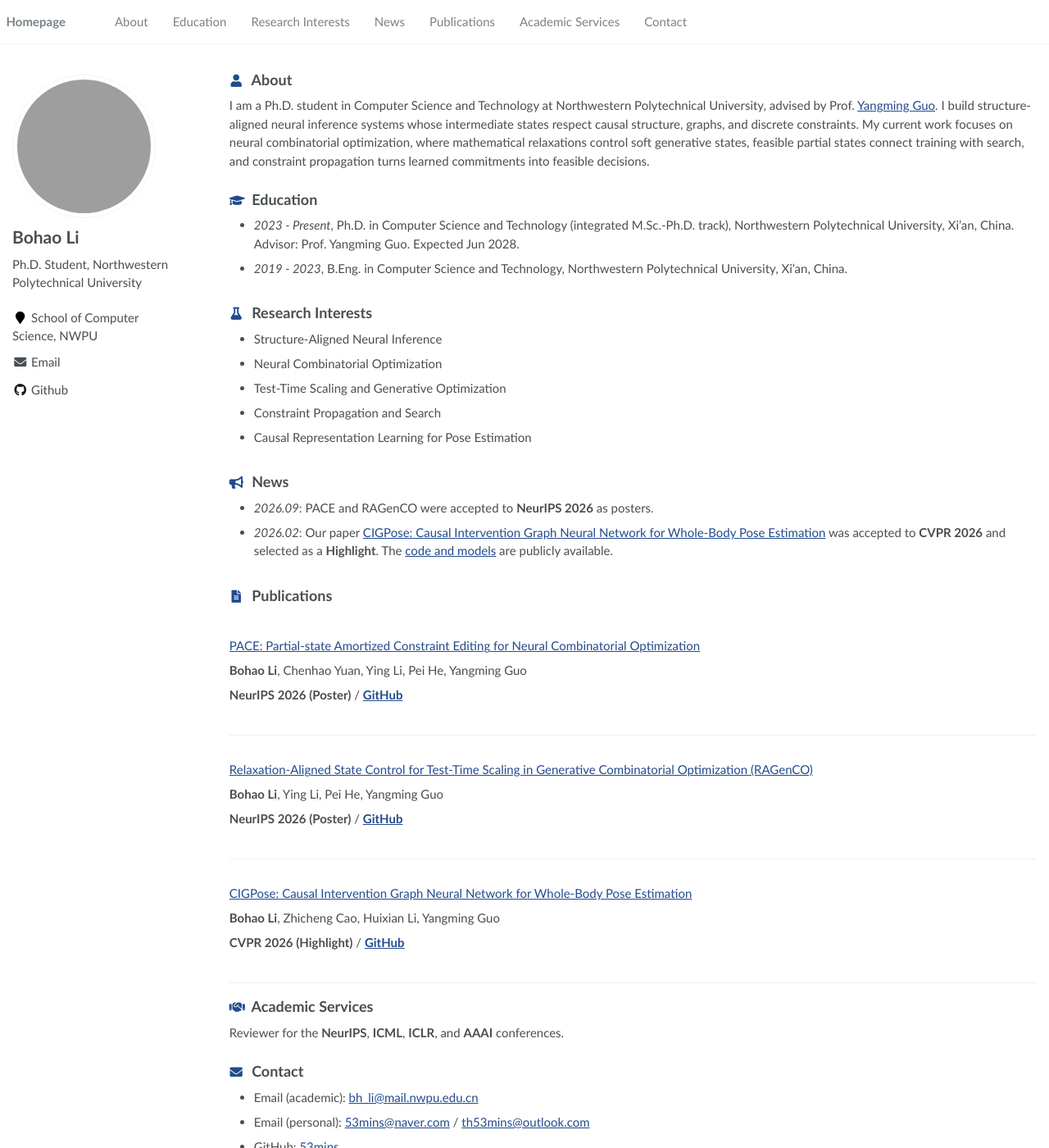
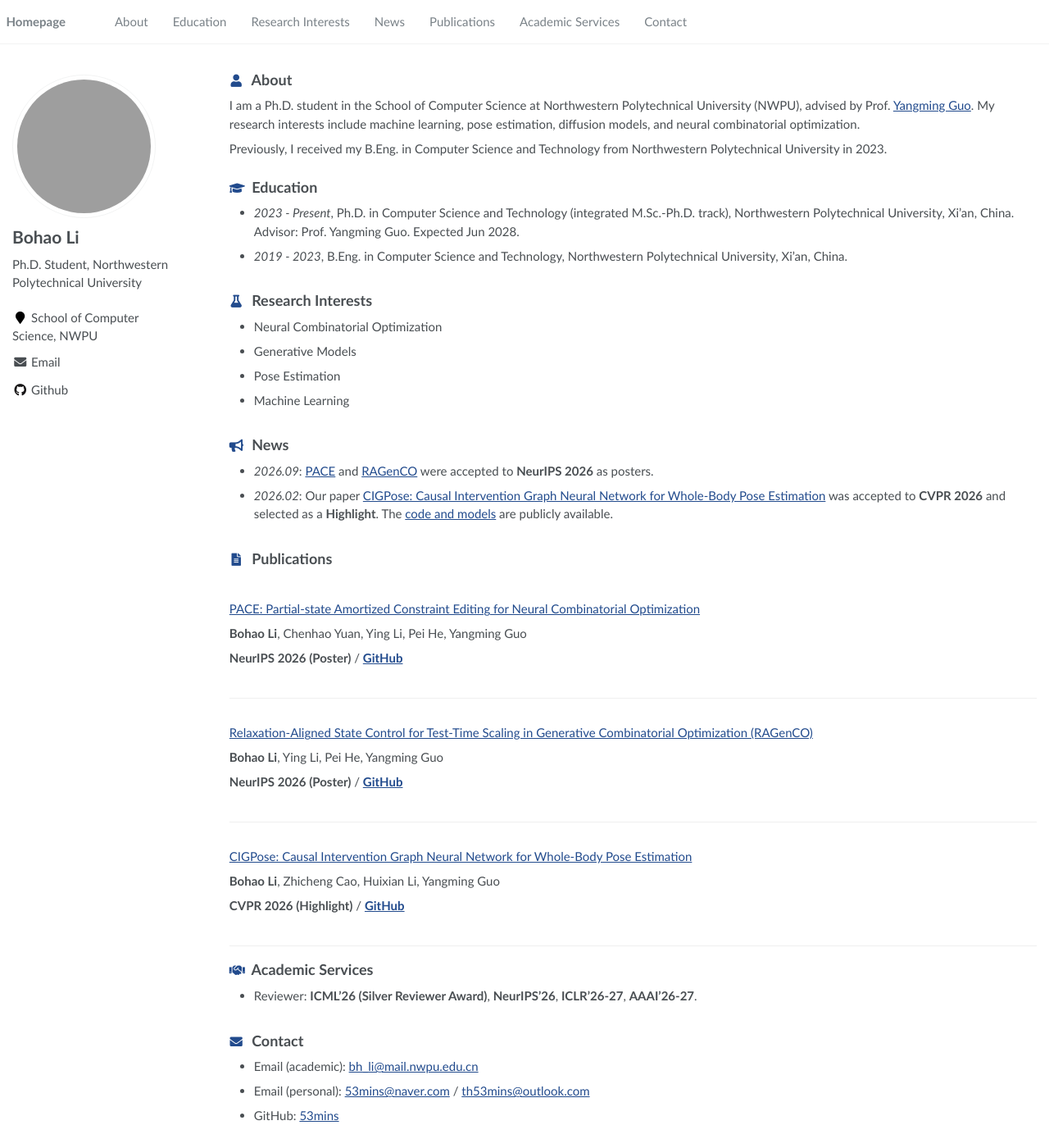
Before and after one commit to 53mins/BohaoLi, a Jekyll site: the page built from _pages/about.md, in a window 1280 px wide and 1400 px high. Shown: the whole window at 82% size. Built offline with Jekyll 4.4.1, drawn with Linux system fonts in a browser that asks for light colours; grey boxes are pictures that could not be loaded.

Commit message:
modified:   _pages/about.md

```diff
--- a/_pages/about.md
+++ b/_pages/about.md
@@ -12,7 +12,9 @@ redirect_from:
 
 ## <i class="fas fa-user" aria-hidden="true"></i> About
 
-I am a Ph.D. student in Computer Science and Technology at Northwestern Polytechnical University, advised by Prof. [Yangming Guo](https://teacher.nwpu.edu.cn/guoyangming.html). I build structure-aligned neural inference systems whose intermediate states respect causal structure, graphs, and discrete constraints. My current work focuses on neural combinatorial optimization, where mathematical relaxations control soft generative states, feasible partial states connect training with search, and constraint propagation turns learned commitments into feasible decisions.
+I am a Ph.D. student in the School of Computer Science at Northwestern Polytechnical University (NWPU), advised by Prof. [Yangming Guo](https://teacher.nwpu.edu.cn/guoyangming.html). My research interests include machine learning, pose estimation, diffusion models, and neural combinatorial optimization.
+
+Previously, I received my B.Eng. in Computer Science and Technology from Northwestern Polytechnical University in 2023.
 
 <span class='anchor' id='education'></span>
 
@@ -23,16 +25,15 @@ I am a Ph.D. student in Computer Science and Technology at Northwestern Polytech
 <span class='anchor' id='research-interests'></span>
 
 ## <i class="fas fa-flask" aria-hidden="true"></i> Research Interests
-- Structure-Aligned Neural Inference
 - Neural Combinatorial Optimization
-- Test-Time Scaling and Generative Optimization
-- Constraint Propagation and Search
-- Causal Representation Learning for Pose Estimation
+- Generative Models
+- Pose Estimation
+- Machine Learning
 
 <span class='anchor' id='news'></span>
 
 ## <i class="fas fa-bullhorn" aria-hidden="true"></i> News
-- *2026.09*: PACE and RAGenCO were accepted to **NeurIPS 2026** as posters.
+- *2026.09*: [PACE](https://openreview.net/forum?id=sJ8pDLLENR) and [RAGenCO](https://openreview.net/forum?id=dkHKGHN1xC) were accepted to **NeurIPS 2026** as posters.
 - *2026.02*: Our paper [CIGPose: Causal Intervention Graph Neural Network for Whole-Body Pose Estimation](https://openaccess.thecvf.com/content/CVPR2026/html/Li_CIGPose_Causal_Intervention_Graph_Neural_Network_for_Whole-Body_Pose_Estimation_CVPR_2026_paper.html) was accepted to **CVPR 2026** and selected as a **Highlight**. The [code and models](https://github.com/53mins/CIGPose) are publicly available.
 
 <span class='anchor' id='publications'></span>
@@ -72,7 +73,7 @@ I am a Ph.D. student in Computer Science and Technology at Northwestern Polytech
 <span class='anchor' id='academic-services'></span>
 
 ## <i class="fas fa-handshake" aria-hidden="true"></i> Academic Services
-Reviewer for the **NeurIPS**, **ICML**, **ICLR**, and **AAAI** conferences.
+- Reviewer: **ICML'26 (Silver Reviewer Award)**, **NeurIPS'26**, **ICLR'26-27**, **AAAI'26-27**.
 
 <span class='anchor' id='contact'></span>
 
```
